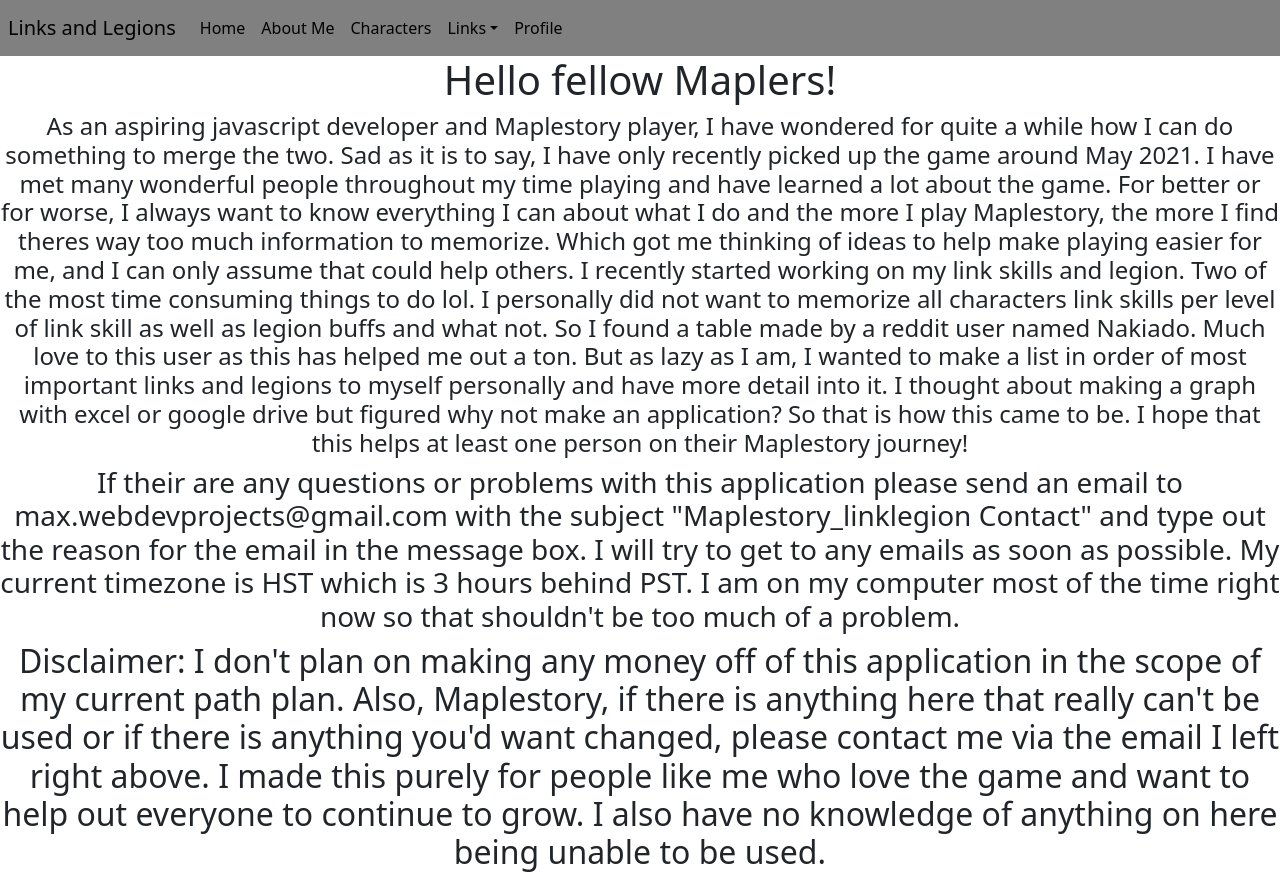
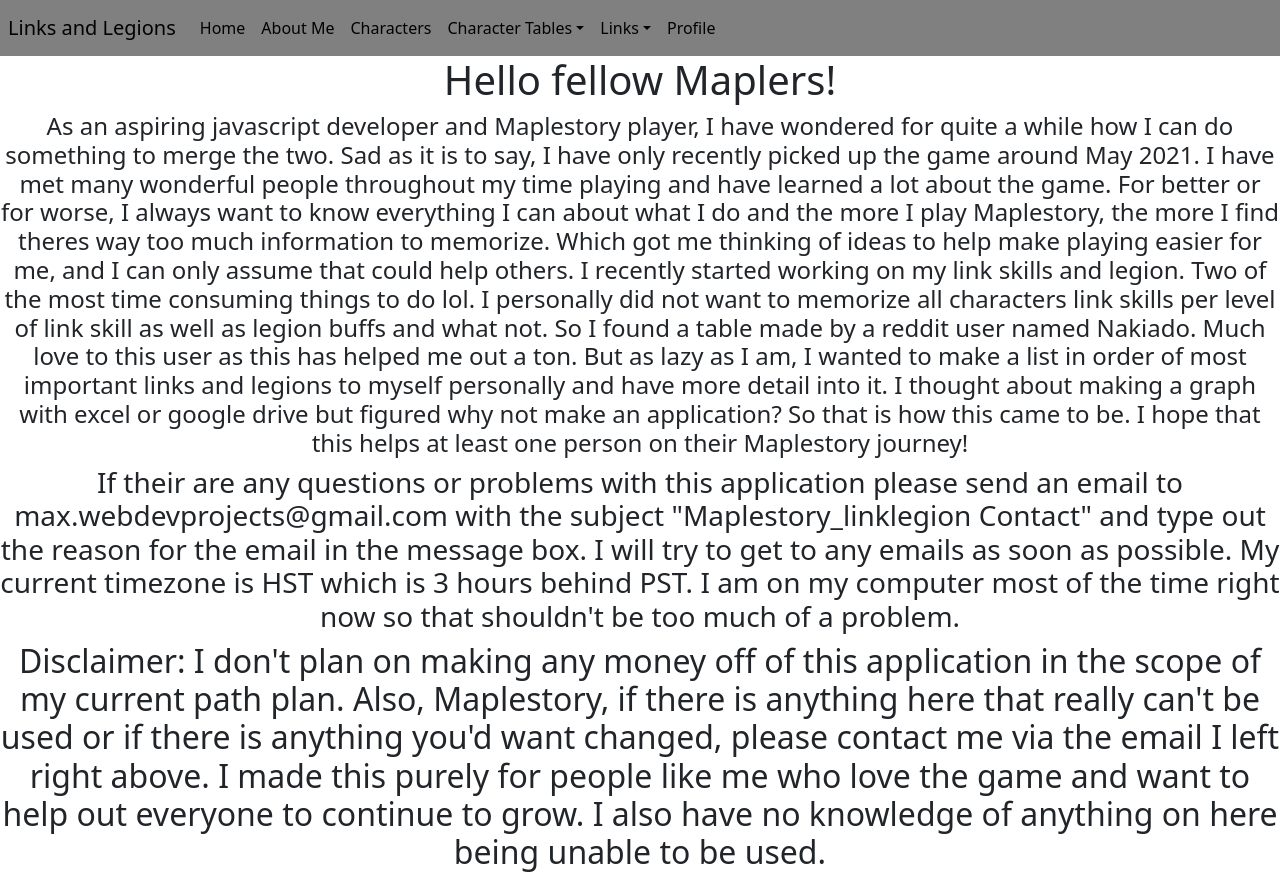
Before and after one commit to maxx-808/links-and-legions, a React (Create React App) app in the folder client/: page / in a window 1280 px wide. Built offline with nearby package versions, Linux system fonts and the light colour scheme.

Commit message:
changed format for navbar to hold multiple table types for now

```diff
--- a/client/src/Components/Navbar/Nav.js
+++ b/client/src/Components/Navbar/Nav.js
@@ -37,10 +37,40 @@
               </a>
             </li>
             <li className="nav-item">
-              <a className="nav-link" href="/char">
+              <a className="nav-link" href="/char_quick">
                 Characters
               </a>
             </li>
+
+            <li className="nav-item dropdown">
+              <span
+                className="nav-link dropdown-toggle"
+                id="navbarDropdown"
+                role="button"
+                data-toggle="dropdown"
+                aria-haspopup="true"
+                aria-expanded="false"
+              >
+                Character Tables
+              </span>
+              <div className="dropdown-menu" aria-labelledby="navbarDropdown">
+                <a className="dropdown-item" href="/char">
+                  All Character Data
+                </a>
+                <a className="dropdown-item" href="/char_links">
+                  Characters Link Skills
+                </a>
+                <a className="dropdown-item" href="/char_legion">
+                  Characters Legion
+                </a>
+                {/* <div className="dropdown-divider"></div> */}
+                <a className="dropdown-item" href="/char_notes">
+                  Character Notes
+                </a>
+                {/* <a className="dropdown-item" href=""></a> */}
+              </div>
+            </li>
+
             {/* <li className="nav-item">
               <a className="nav-link" href=""></a>
             </li> */}
--- a/client/src/Pages/Characters.js
+++ b/client/src/Pages/Characters.js
@@ -1,6 +1,6 @@
 import React, { useState, useEffect } from "react";
 import "../App.css";
-import axios from "axios";
+import getCharacters from "../Components/GetCharacters/getCharacters";
 
 const Characters = () => {
   const page = useState({ page: "characters" });
@@ -10,23 +10,29 @@
 
   useEffect(() => {
     (async () => {
-      try {
-        let cancelToken = axios.CancelToken;
-        let source = cancelToken.source();
-        try {
-          const all = await axios.get("/api/characters", {
-            cancelToken: source.token,
-          });
-          setCharacters(all.data);
-        } catch (err) {
-          axios.isCancel(err)
-            ? console.log("Request cancelled")
-            : console.log("getChars", err);
-        }
-      } catch (err) {
-        console.log("useEffect err", err);
-      }
+      const res = await getCharacters();
+      setCharacters(res.data);
     })();
+
+    //previous code from component GetCharacters
+    // (async () => {
+    //   try {
+    //     let cancelToken = axios.CancelToken;
+    //     let source = cancelToken.source();
+    //     try {
+    //       const all = await axios.get("/api/characters", {
+    //         cancelToken: source.token,
+    //       });
+    //       setCharacters(all.data);
+    //     } catch (err) {
+    //       axios.isCancel(err)
+    //         ? console.log("Request cancelled")
+    //         : console.log("getChars", err);
+    //     }
+    //   } catch (err) {
+    //     console.log("useEffect err", err);
+    //   }
+    // })();
   }, []);
   return (
     <div className="page">
```
